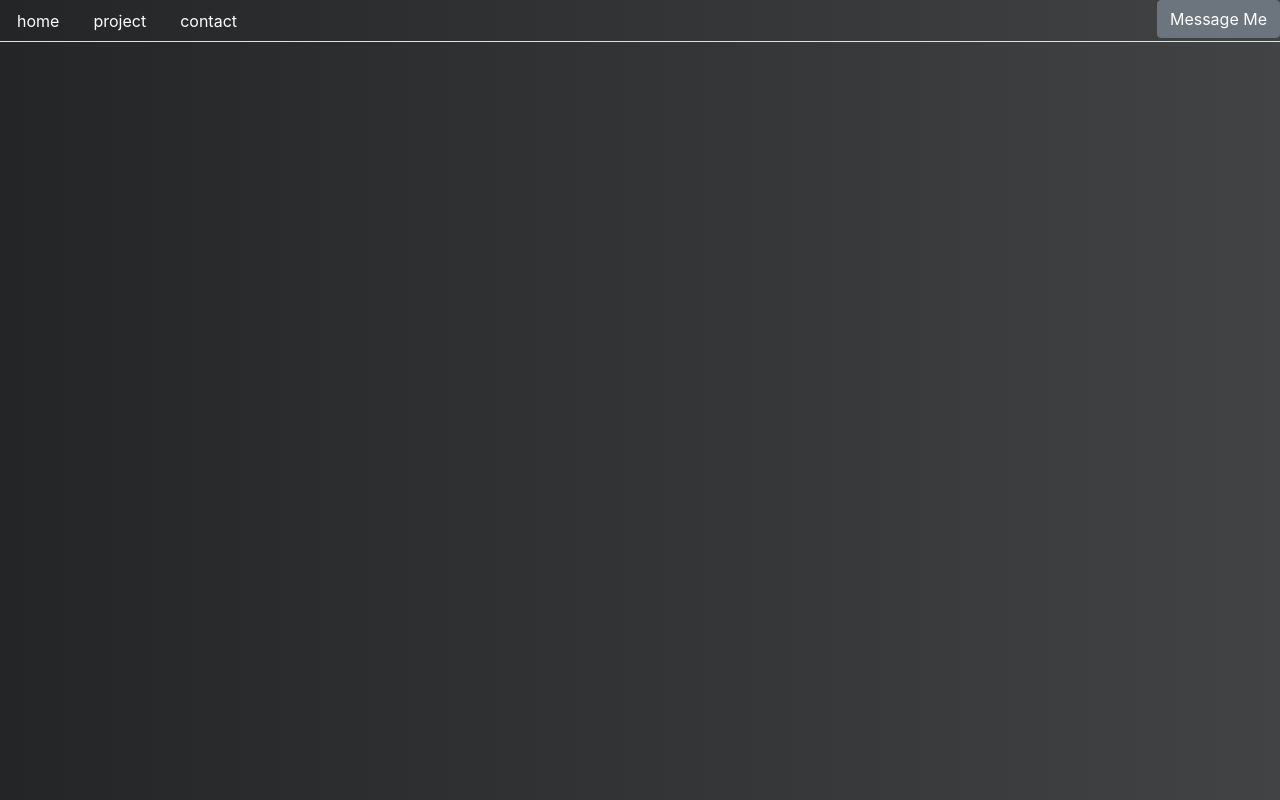
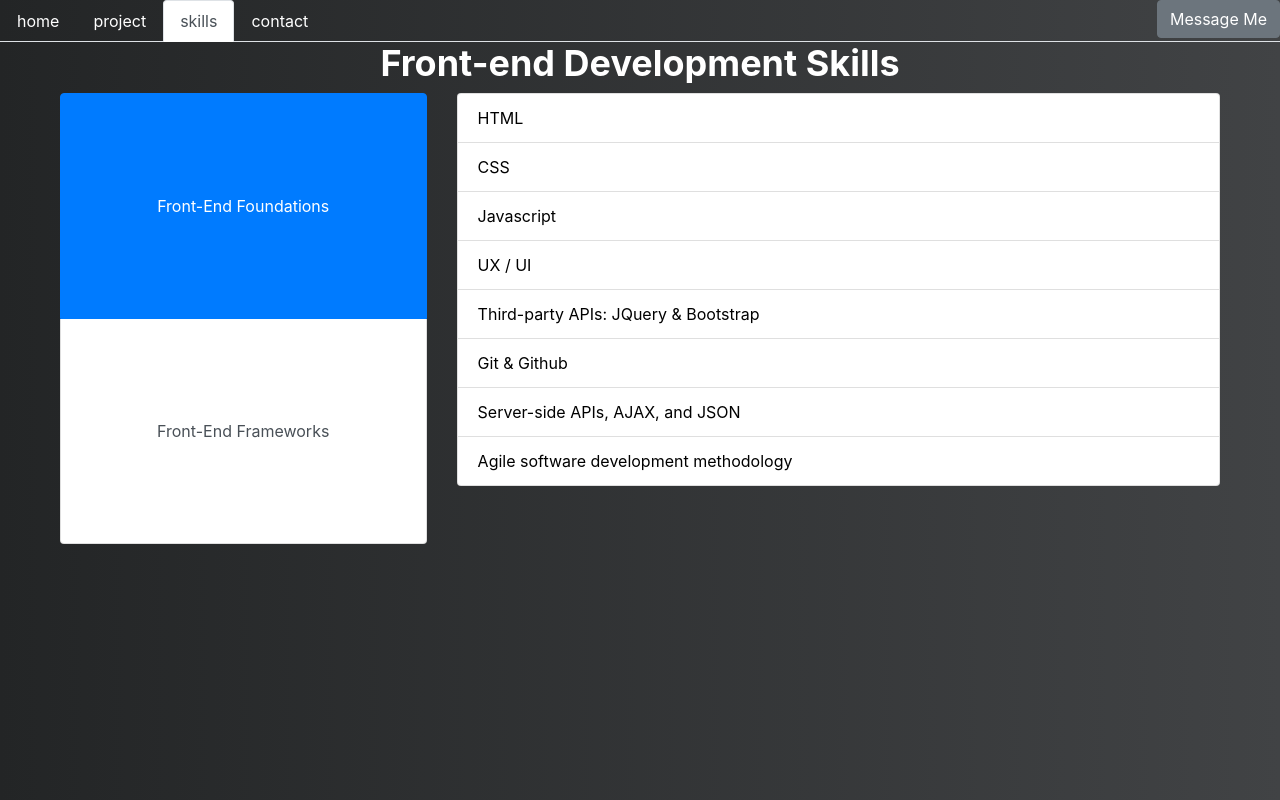
Before and after one commit to damnsemicolon/react-portfolio, a React (Create React App) app: page /skillslist in a window 1280 px wide. Built offline with nearby package versions, Linux system fonts and the light colour scheme.

Commit message:
added skills page & polish

```diff
--- a/src/App.js
+++ b/src/App.js
@@ -3,6 +3,7 @@ import { BrowserRouter as Router, Route, Routes } from 'react-router-dom';
 import NavTabs from './components/NavTabs';
 import Home from './components/pages/Home';
 import Project from './components/pages/Project';
+import SkillsList from './components/pages/SkillsList';
 import Contact from './components/pages/Contact';
 
 function App() {
@@ -13,6 +14,7 @@ function App() {
         <Routes>
           <Route path="/" element={<Home />} />
           <Route path="project" element={<Project />} />
+          <Route path='skillslist' element={<SkillsList />} />
           <Route path="contact" element={<Contact />} />
         </Routes>
       </div>
--- a/src/components/NavTabs.js
+++ b/src/components/NavTabs.js
@@ -5,8 +5,9 @@ import ContactButton from './ContactButton';
 
 function NavTabs() {
   return (
+
     <ul className="nav nav-tabs">
-        {/* ===== HOME TAB ===== */}
+      {/* ===== HOME TAB ===== */}
       <li className="nav-item">
         <NavLink
           to="/"
@@ -18,7 +19,7 @@ function NavTabs() {
           home
         </NavLink>
       </li>
-        {/* ===== PROJECT TAB ===== */}
+      {/* ===== PROJECT TAB ===== */}
       <li className="nav-item">
         <NavLink
           to="project"
@@ -29,7 +30,19 @@ function NavTabs() {
           project
         </NavLink>
       </li>
-        {/* ===== CONTACT TAB ===== */}
+      {/* ===== SkillsList TAB ===== */}
+      <li className="nav-item">
+        <NavLink
+          to="skillslist"
+          end
+          className={({ isActive }) =>
+            isActive ? 'nav-link active' : 'nav-link'
+          }
+        >
+          skills
+        </NavLink>
+      </li>
+      {/* ===== CONTACT TAB ===== */}
       <li className="nav-item">
         <NavLink
           to="contact"
@@ -41,8 +54,8 @@ function NavTabs() {
           contact
         </NavLink>
       </li>
-        {/* ===== CONTACT BUTTON ===== */}
-            <li className="nav-item ml-auto">
+      {/* ===== CONTACT BUTTON ===== */}
+      <li className="nav-item ml-auto">
         <ContactButton />
       </li>
     </ul>
--- a/src/components/pages/Contact.js
+++ b/src/components/pages/Contact.js
@@ -7,6 +7,8 @@ function Contact(props) {
   return (
     <div>
       <h1>Seek, and you will find:</h1>
+      <p>
+      Hello there. My name is Shannon Yap. I'm from Hong Kong. I'm from a sales background with experiences in finance, compliances, marketing, and at one point even vineyard management. </p>
       <p>
         I would love to hear from you! Whether you have a question, suggestion, or just want to say hello, please don't hesitate to reach out to me. You can contact me through the following methods:
       </p>
--- /dev/null
+++ b/src/components/pages/SkillsList.js
@@ -0,0 +1,84 @@
+import React, { useState } from 'react';
+
+function SkillsList() {
+  const [activeTab, setActiveTab] = useState('foundations');
+
+  const handleTabClick = (tab) => {
+    setActiveTab(tab);
+  };
+
+  return (
+    <div>
+    <h1>Front-end Development Skills</h1>
+
+    <section className="row mx-auto" style={{ width: '93%' }}>
+      <div className="col-4">
+        <div className="list-group" id="list-tab" role="tablist">
+          <a
+            className={`list-group-item list-group-item-action list-left text-center ${
+              activeTab === 'foundations' ? 'active' : ''
+            }`}
+            id="list-foundations-list"
+            data-toggle="list"
+            href="#list-foundations"
+            role="tab"
+            aria-controls="foundations"
+            onClick={() => handleTabClick('foundations')}
+          >
+            Front-End Foundations
+          </a>
+          <a
+            className={`list-group-item list-group-item-action list-left text-center ${
+              activeTab === 'frameworks' ? 'active' : ''
+            }`}
+            id="list-frameworks-list"
+            data-toggle="list"
+            href="#list-frameworks"
+            role="tab"
+            aria-controls="frameworks"
+            onClick={() => handleTabClick('frameworks')}
+          >
+            Front-End Frameworks
+          </a>
+        </div>
+      </div>
+      <div className="col-8">
+        <div className="tab-content" id="nav-tabContent">
+          <div
+            className={`tab-pane fade ${activeTab === 'foundations' ? 'show active' : ''}`}
+            id="list-foundations"
+            role="tabpanel"
+            aria-labelledby="list-foundations-list">
+            <ul className="list-group">
+              <li className="list-group-item">HTML</li>
+              <li className="list-group-item">CSS</li>
+              <li className="list-group-item">Javascript</li>
+              <li className="list-group-item">UX / UI</li>
+              <li className="list-group-item">Third-party APIs: JQuery & Bootstrap</li>
+              <li className="list-group-item">Git & Github</li>
+              <li className="list-group-item">Server-side APIs, AJAX, and JSON</li>
+              <li className="list-group-item">Agile software development methodology</li>
+            </ul>
+          </div>
+
+          <div
+            className={`tab-pane fade ${activeTab === 'frameworks' ? 'show active' : ''}`}
+            id="list-frameworks"
+            role="tabpanel"
+            aria-labelledby="list-frameworks-list">
+            <ul className="list-group">
+              <li className="list-group-item">Node.js</li>
+              <li className="list-group-item">ES6</li>
+              <li className="list-group-item">Test-driven development</li>
+              <li className="list-group-item">Behavior-driven development</li>
+              <li className="list-group-item">React</li>
+            </ul>
+          </div>
+        </div>
+      </div>
+    </section>
+    </div>
+  );
+}
+
+export default SkillsList;
--- a/src/index.css
+++ b/src/index.css
@@ -56,6 +56,14 @@ ul {
     list-style-type: none;
 }
 
+.list-group {
+ color: black;
+}
+
+.list-left {
+    padding:100px 0 100px 0;
+}
+
 .contact-grid {
     display: grid;
     grid-template-columns: repeat(2, 1fr);
```
